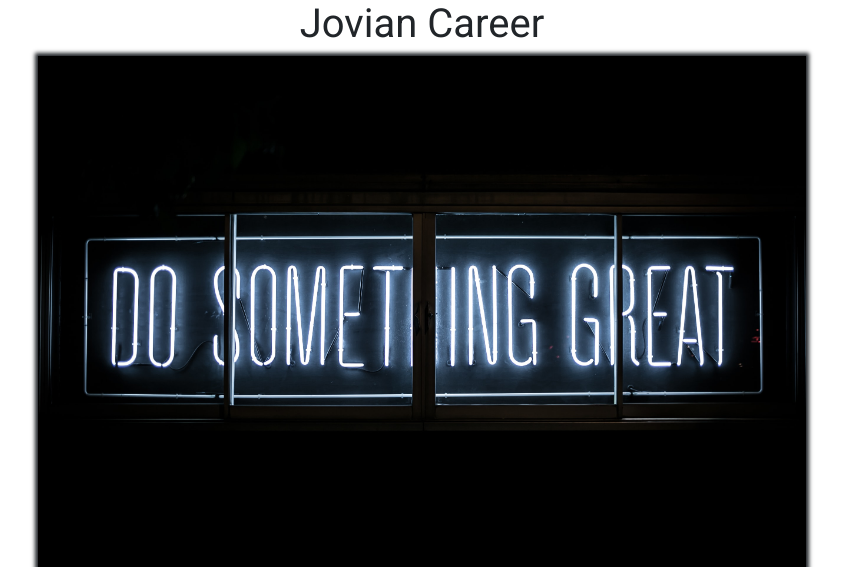
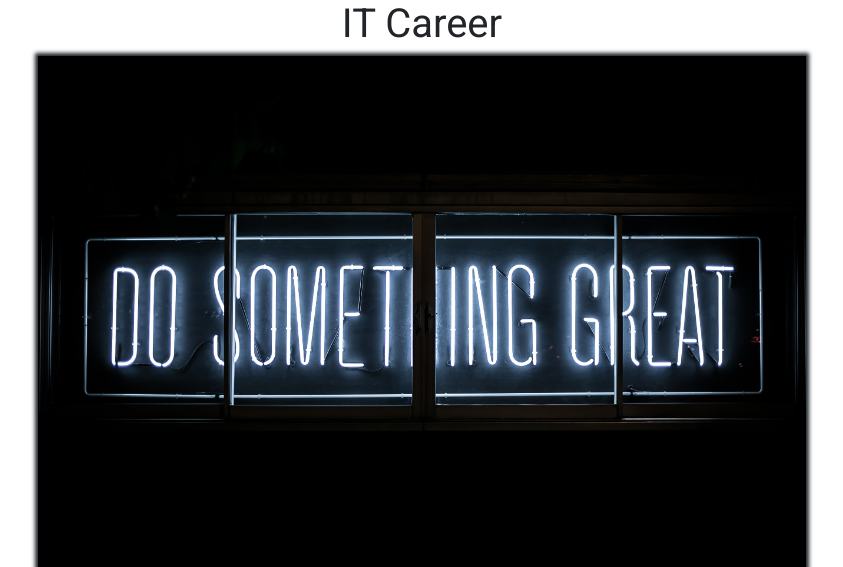
Before and after one commit to Tomo188/pythonbackend, a Flask app: page / in a window 1280 px wide. Shown: the top 567 px of the page, without its empty margins (218-1061 px from the left). Run offline with Flask 2, Linux system fonts and the light colour scheme.

Commit message:
html change

```diff
--- a/templates/home.html
+++ b/templates/home.html
@@ -12,7 +12,7 @@
     <title></title>
 </head>
 <body>
-   <h1>Jovian Career</h1>
+   <h1>IT Career</h1>
   <img src="https://wordypessimistickeygens.tomislavkrtalic.repl.co/static/banner.jpg">
    <h2>About Jovian</h2>
    <p>
```
